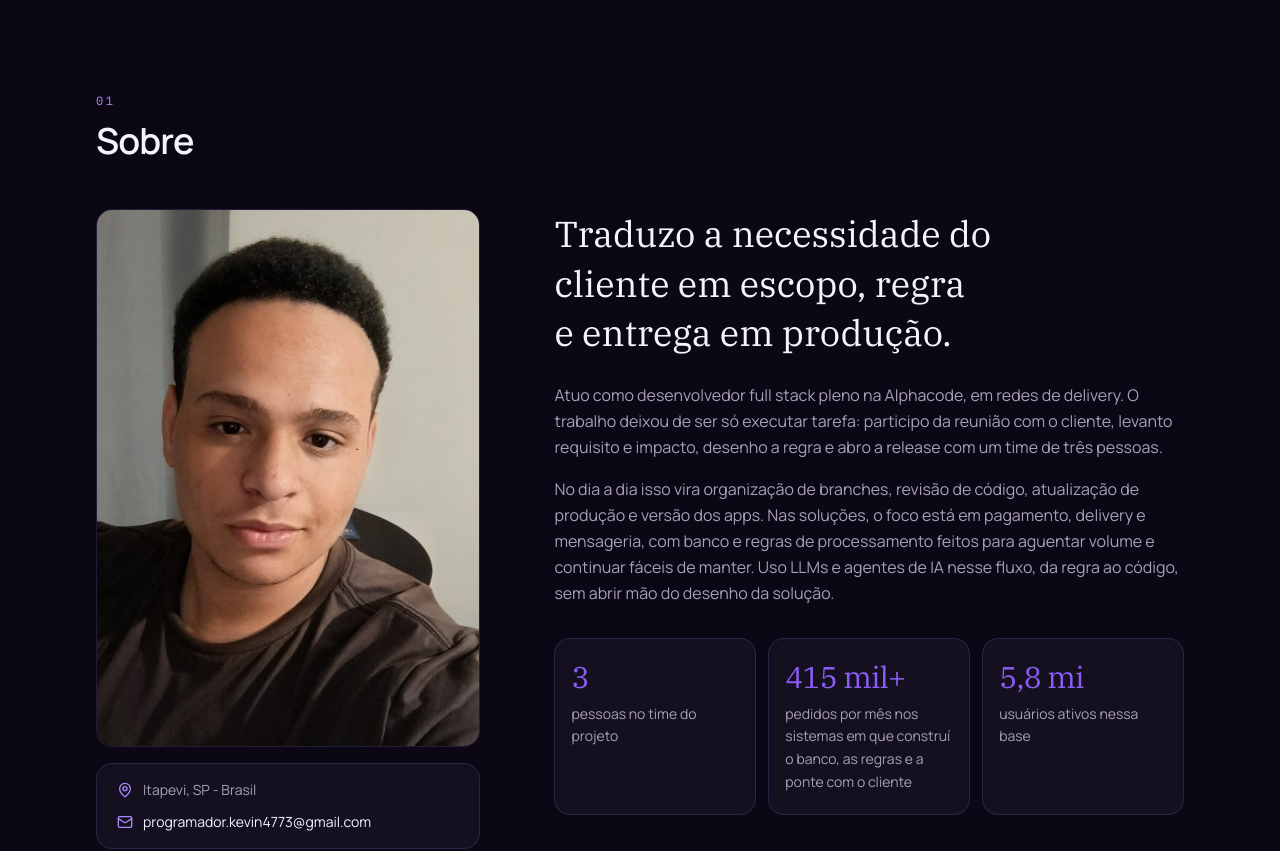
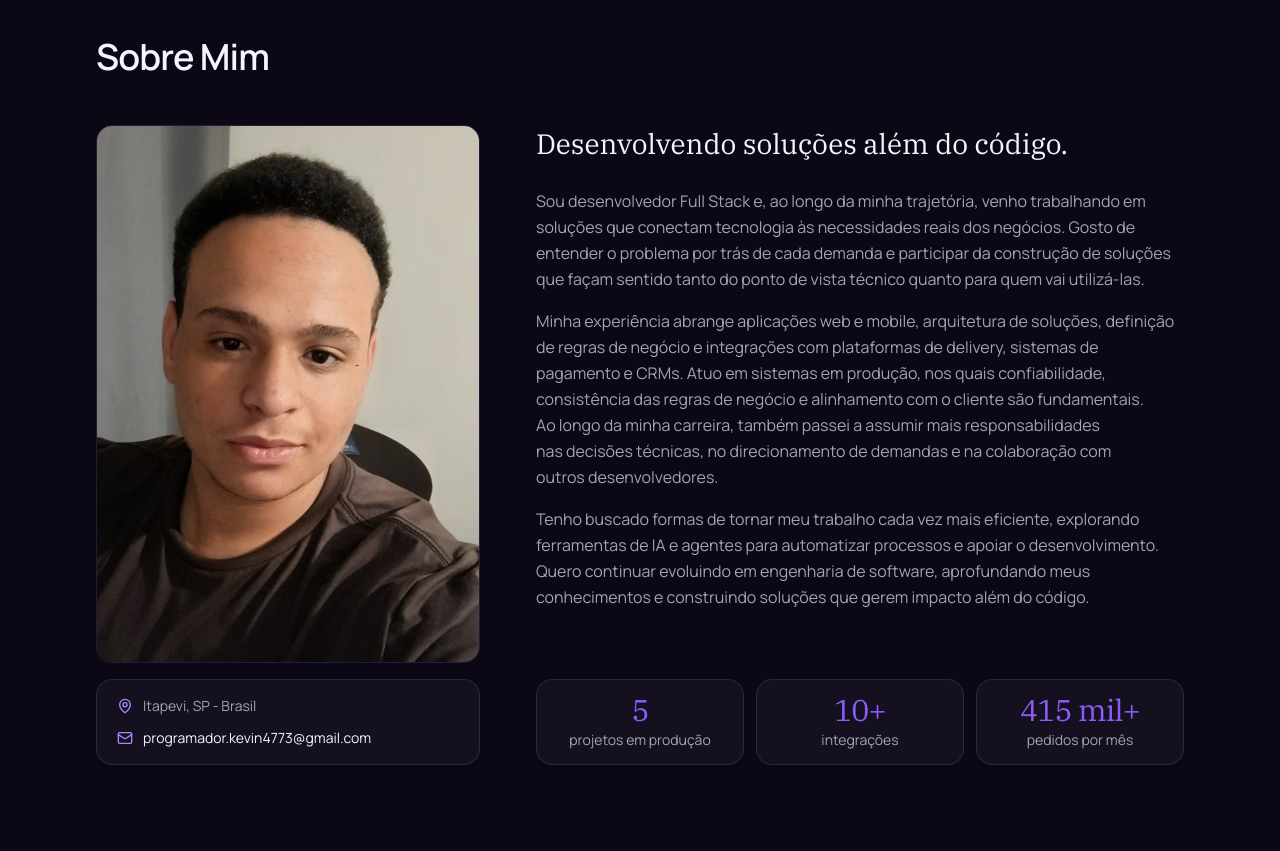
Before and after one commit to KevinAlves55/kevin-alves-portfolio, a React (Vite) app: page / in a window 1280 px wide. Shown: the part 820-1671 px from the top of the page. Built offline with nearby package versions, Linux system fonts and the light colour scheme.

Commit message:
refactor: refaz a seção Sobre com a frase ao lado da foto e os indicadores alinhados

```diff
--- a/src/components/SectionHeading.tsx
+++ b/src/components/SectionHeading.tsx
@@ -1,17 +1,13 @@
 type SectionHeadingProps = {
   id: string
-  index: string
   title: string
   description?: string
 }
 
-export function SectionHeading({ id, index, title, description }: SectionHeadingProps) {
+export function SectionHeading({ id, title, description }: SectionHeadingProps) {
   return (
     <div className="max-w-2xl">
-      <p className="font-mono text-xs tracking-[0.22em] text-accent-soft uppercase" aria-hidden="true">
-        {index}
-      </p>
-      <h2 id={id} className="mt-3 text-3xl font-semibold tracking-tight text-balance sm:text-4xl">
+      <h2 id={id} className="text-3xl font-semibold tracking-tight text-balance sm:text-4xl">
         {title}
       </h2>
       {description ? <p className="mt-4 text-base leading-relaxed text-pretty text-muted">{description}</p> : null}
--- a/src/hooks/useActiveSection.ts
+++ b/src/hooks/useActiveSection.ts
@@ -1,6 +1,6 @@
 import { useEffect, useState } from 'react'
 
-const headerOffset = 96
+const headerOffset = 72
 
 export function useActiveSection(ids: readonly string[]): string {
   const [active, setActive] = useState(ids[0] ?? '')
--- a/src/i18n/en.ts
+++ b/src/i18n/en.ts
@@ -25,18 +25,18 @@ export const en: Messages = {
     linkedin: 'LinkedIn',
   },
   about: {
-    index: '01',
-    title: 'About',
+    title: 'About me',
     photoAlt: 'Portrait of Kevin Alves',
-    phrase: 'I turn a client need into scope, rules, and a production release.',
+    phrase: 'Building solutions beyond the code.',
     paragraphs: [
-      'I work as a mid-level full stack developer at Alphacode, on delivery networks. The work is no longer only executing a task: I join the client meeting, gather requirements and impact, design the rule, and open the release with a team of three.',
-      'Day to day, that becomes branch organization, code review, production updates, and app releases. In the solutions, the focus is payment, delivery, and messaging, with a database and processing rules built to handle volume and stay maintainable. I use LLMs and AI agents in that flow, from the rule to the code, without giving up the design of the solution.',
+      'I am a full stack developer. I like to understand the problem behind each request and build a solution that makes sense technically and for the people who will use it.',
+      'I build and maintain web and mobile applications in production: business rules and integrations with delivery, payments, CRM, and messaging. Reliability, consistent rules, and alignment with the client are part of that work. I also take on technical decisions and steer the work with other developers.',
+      'I use AI and agents to move faster in development. I keep going deeper into software engineering, looking for impact beyond the code.',
     ],
     facts: [
-      { value: '3', label: 'people on the project team' },
-      { value: '415k+', label: 'orders a month on the systems where I built the database, the rules, and the bridge to the client' },
-      { value: '5.8M', label: 'active users in that base' },
+      { value: '5', label: 'projects in production' },
+      { value: '10+', label: 'integrations' },
+      { value: '415k+', label: 'orders a month' },
     ],
   },
   experienceSection: {
--- a/src/i18n/pt.ts
+++ b/src/i18n/pt.ts
@@ -23,18 +23,18 @@ export const pt = {
     linkedin: 'LinkedIn',
   },
   about: {
-    index: '01',
-    title: 'Sobre',
+    title: 'Sobre Mim',
     photoAlt: 'Retrato de Kevin Alves',
-    phrase: 'Traduzo a necessidade do cliente em escopo, regra e entrega em produção.',
+    phrase: 'Desenvolvendo soluções além do código.',
     paragraphs: [
-      'Atuo como desenvolvedor full stack pleno na Alphacode, em redes de delivery. O trabalho deixou de ser só executar tarefa: participo da reunião com o cliente, levanto requisito e impacto, desenho a regra e abro a release com um time de três pessoas.',
-      'No dia a dia isso vira organização de branches, revisão de código, atualização de produção e versão dos apps. Nas soluções, o foco está em pagamento, delivery e mensageria, com banco e regras de processamento feitos para aguentar volume e continuar fáceis de manter. Uso LLMs e agentes de IA nesse fluxo, da regra ao código, sem abrir mão do desenho da solução.',
+      'Sou desenvolvedor Full Stack e, ao longo da minha trajetória, venho trabalhando em soluções que conectam tecnologia às necessidades reais dos negócios. Gosto de entender o problema por trás de cada demanda e participar da construção de soluções que façam sentido tanto do ponto de vista técnico quanto para quem vai utilizá-las.',
+      'Minha experiência abrange aplicações web e mobile, arquitetura de soluções, definição de regras de negócio e integrações com plataformas de delivery, sistemas de pagamento e CRMs. Atuo em sistemas em produção, nos quais confiabilidade, consistência das regras de negócio e alinhamento com o cliente são fundamentais. Ao longo da minha carreira, também passei a assumir mais responsabilidades nas decisões técnicas, no direcionamento de demandas e na colaboração com outros desenvolvedores.',
+      'Tenho buscado formas de tornar meu trabalho cada vez mais eficiente, explorando ferramentas de IA e agentes para automatizar processos e apoiar o desenvolvimento. Quero continuar evoluindo em engenharia de software, aprofundando meus conhecimentos e construindo soluções que gerem impacto além do código.',
     ],
     facts: [
-      { value: '3', label: 'pessoas no time do projeto' },
-      { value: '415 mil+', label: 'pedidos por mês nos sistemas em que construí o banco, as regras e a ponte com o cliente' },
-      { value: '5,8 mi', label: 'usuários ativos nessa base' },
+      { value: '5', label: 'projetos em produção' },
+      { value: '10+', label: 'integrações' },
+      { value: '415 mil+', label: 'pedidos por mês' },
     ],
   },
   experienceSection: {
--- a/src/sections/About.tsx
+++ b/src/sections/About.tsx
@@ -17,21 +17,21 @@ export function About() {
   const email = resolveHref('email', links.email)
 
   return (
-    <section id="sobre" ref={root} aria-labelledby="sobre-titulo" className="border-t border-line py-20 sm:py-28">
+    <section id="sobre" ref={root} aria-labelledby="sobre-titulo" className="border-t border-line pt-10 pb-20 sm:pt-14 sm:pb-28">
       <Container>
         <div data-reveal>
-          <SectionHeading id="sobre-titulo" index={about.index} title={about.title} />
+          <SectionHeading id="sobre-titulo" title={about.title} />
         </div>
-        <div className="mt-12 grid items-start gap-10 lg:grid-cols-[minmax(16rem,0.78fr)_minmax(0,1.22fr)] lg:gap-14">
-          <div data-reveal className="mx-auto flex w-full max-w-sm flex-col gap-4 lg:mx-0">
+        <div className="mt-12 grid items-start gap-8 lg:grid-cols-[24rem_minmax(0,1fr)] lg:gap-x-14 lg:gap-y-4">
           <img
+            data-reveal
             src={photoSrc()}
             alt={about.photoAlt}
             width={722}
             height={1599}
-              className="aspect-5/7 w-full rounded-2xl border border-line object-cover"
+            className="order-1 mx-auto aspect-5/7 w-full max-w-sm rounded-2xl border border-line object-cover lg:col-start-1 lg:row-start-1 lg:mx-0"
           />
-            <div className="panel space-y-3 rounded-2xl px-5 py-4">
+          <div data-reveal className="panel order-2 mx-auto w-full max-w-sm space-y-3 rounded-2xl px-5 py-4 lg:col-start-1 lg:row-start-2 lg:mx-0">
             <p className="flex items-center gap-2.5 text-sm text-muted">
               <MapPin className="size-4 shrink-0 text-accent-soft" aria-hidden="true" />
               <span>{copy.site.location}</span>
@@ -43,27 +43,26 @@ export function About() {
               </a>
             ) : null}
           </div>
-          </div>
-          <div>
-            <p data-reveal className="max-w-xl font-serif text-3xl leading-snug font-medium text-balance sm:text-4xl">
+          <div className="order-3 min-w-0 lg:col-start-2 lg:row-start-1">
+            <p data-reveal className="font-serif text-[1.75rem] leading-snug font-medium text-balance">
               {about.phrase}
             </p>
-            <div data-reveal className="mt-6 max-w-2xl space-y-4">
+            <div data-reveal className="mt-6 space-y-4">
               {about.paragraphs.map((paragraph) => (
                 <p key={paragraph} className="text-base leading-relaxed text-pretty text-muted">
                   {paragraph}
                 </p>
               ))}
             </div>
-            <ul data-reveal className="mt-8 grid gap-3 sm:grid-cols-3">
+          </div>
+          <ul data-reveal className="order-4 grid grid-cols-3 gap-3 lg:col-start-2 lg:row-start-2 lg:h-full lg:grid-rows-1 lg:self-stretch">
             {about.facts.map((fact) => (
-                <li key={fact.value} className="panel rounded-2xl px-4 py-5">
-                  <p className="font-serif text-3xl font-medium tracking-tight text-accent">{fact.value}</p>
-                  <p className="mt-2 text-sm leading-relaxed text-muted">{fact.label}</p>
+              <li key={fact.value} className="panel flex flex-col items-center justify-center rounded-2xl px-3 py-3 text-center sm:px-4 lg:h-full">
+                <p className="font-serif text-3xl leading-none font-medium tracking-tight text-accent">{fact.value}</p>
+                <p className="mt-1.5 text-sm leading-tight text-muted">{fact.label}</p>
               </li>
             ))}
           </ul>
-          </div>
         </div>
       </Container>
     </section>
--- a/src/sections/Contact.tsx
+++ b/src/sections/Contact.tsx
@@ -24,11 +24,10 @@ export function Contact() {
   const contactSection = copy.contact
 
   return (
-    <section id="contato" aria-labelledby="contato-titulo" className="border-t border-line py-20 sm:py-28">
+    <section id="contato" aria-labelledby="contato-titulo" className="border-t border-line pt-10 pb-20 sm:pt-14 sm:pb-28">
       <Container>
         <SectionHeading
           id="contato-titulo"
-          index={contactSection.index}
           title={contactSection.title}
           description={contactSection.description}
         />
--- a/src/sections/Experience.tsx
+++ b/src/sections/Experience.tsx
@@ -7,11 +7,10 @@ export function Experience() {
   const experienceSection = copy.experienceSection
 
   return (
-    <section id="experiencia" aria-labelledby="experiencia-titulo" className="border-t border-line py-20 sm:py-28">
+    <section id="experiencia" aria-labelledby="experiencia-titulo" className="border-t border-line pt-10 pb-20 sm:pt-14 sm:pb-28">
       <Container>
         <SectionHeading
           id="experiencia-titulo"
-          index={experienceSection.index}
           title={experienceSection.title}
           description={experienceSection.description}
         />
--- a/src/sections/Hero.tsx
+++ b/src/sections/Hero.tsx
@@ -29,8 +29,6 @@ export function Hero() {
           <p data-hero-reveal className="inline-flex max-w-full flex-wrap items-center justify-center gap-x-2 gap-y-1 rounded-full border border-line bg-surface/80 px-3.5 py-1.5 text-xs text-muted sm:text-sm">
             <span className="status-dot shrink-0" aria-hidden="true" />
             <span>{copy.site.role}</span>
-            <span aria-hidden="true">·</span>
-            <span>{copy.site.location}</span>
           </p>
           <p data-hero-reveal className="mt-8 font-mono text-sm tracking-[0.16em] text-accent-soft sm:text-base">{copy.site.greeting}</p>
           <h1 data-hero-reveal className="mt-0 font-serif text-[45px] leading-[1.05] font-medium tracking-tight text-balance sm:text-[69px] lg:text-[93px]">
--- a/src/sections/Projects.tsx
+++ b/src/sections/Projects.tsx
@@ -10,11 +10,10 @@ export function Projects() {
   const plannedProjects = copy.projects.filter((project) => project.status === 'planejado')
 
   return (
-    <section id="projetos" aria-labelledby="projetos-titulo" className="border-t border-line py-20 sm:py-28">
+    <section id="projetos" aria-labelledby="projetos-titulo" className="border-t border-line pt-10 pb-20 sm:pt-14 sm:pb-28">
       <Container>
         <SectionHeading
           id="projetos-titulo"
-          index={projectsSection.index}
           title={projectsSection.title}
           description={projectsSection.description}
         />
--- a/src/sections/Skills.tsx
+++ b/src/sections/Skills.tsx
@@ -19,11 +19,10 @@ export function Skills() {
   const skillsSection = copy.skillsSection
 
   return (
-    <section id="habilidades" aria-labelledby="habilidades-titulo" className="border-t border-line py-20 sm:py-28">
+    <section id="habilidades" aria-labelledby="habilidades-titulo" className="border-t border-line pt-10 pb-20 sm:pt-14 sm:pb-28">
       <Container>
         <SectionHeading
           id="habilidades-titulo"
-          index={skillsSection.index}
           title={skillsSection.title}
           description={skillsSection.description}
         />
--- a/src/styles/index.css
+++ b/src/styles/index.css
@@ -87,7 +87,7 @@
   }
 
   [id] {
-    scroll-margin-top: 5.5rem;
+    scroll-margin-top: 4.5rem;
   }
 }
 
```
Lines whose indentation alone changed are shown as unchanged.
